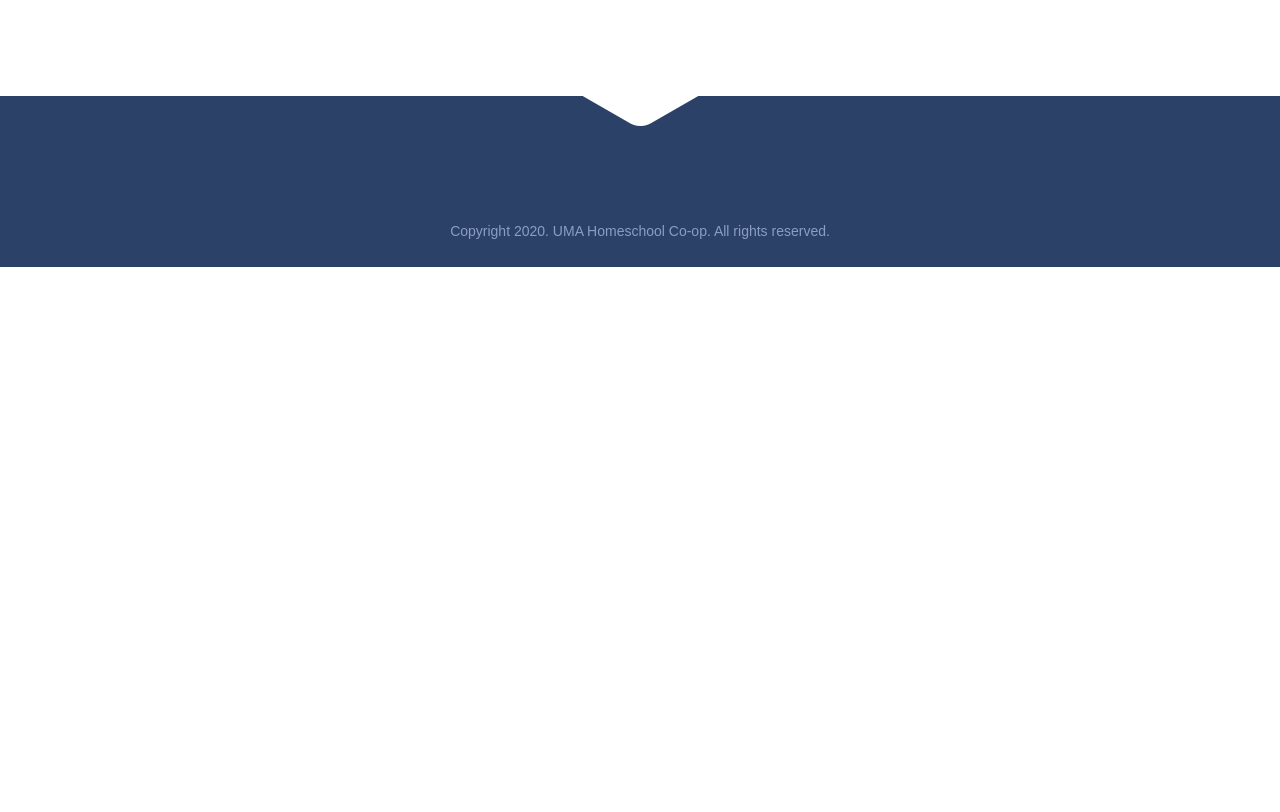
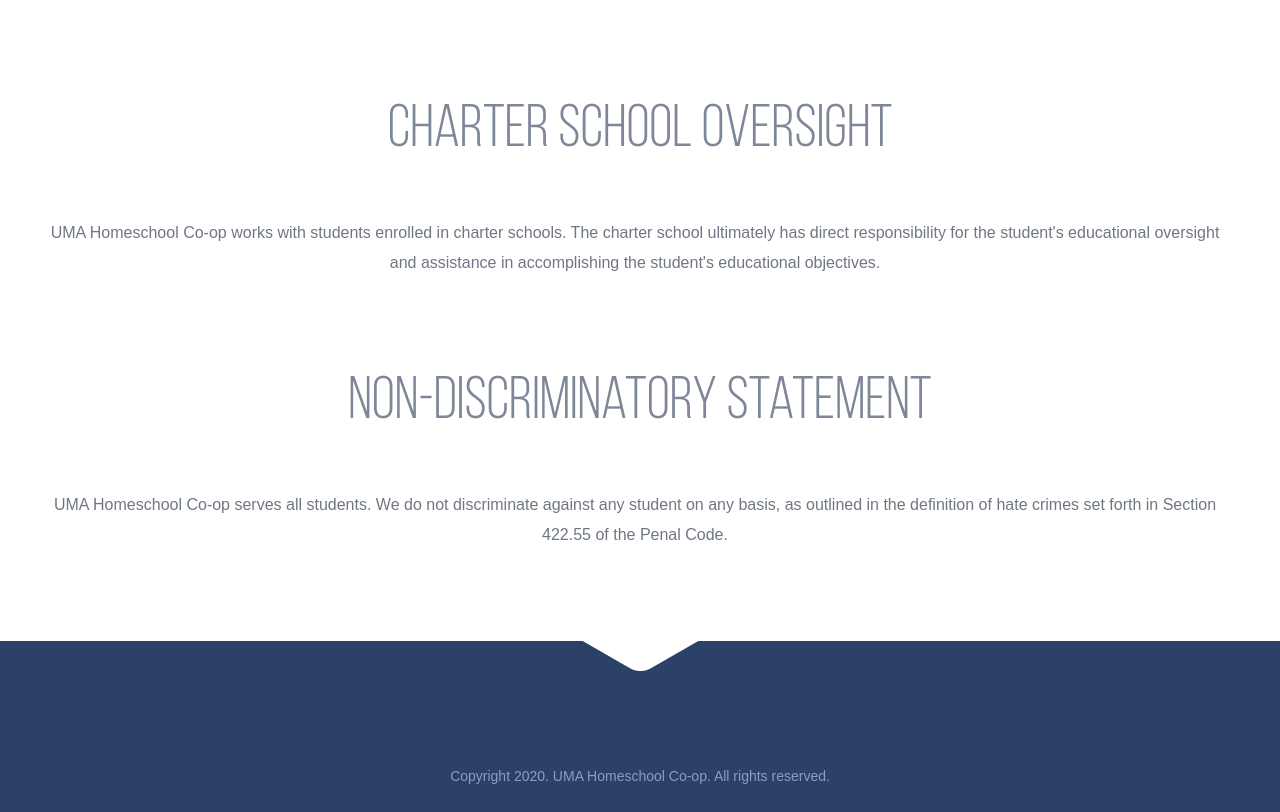
Before and after one commit to UniversalMercy/umahomeschool.github.io, a plain HTML site: page index.html in a window 1280 px wide. Shown: the part 2719-3531 px from the top of the page. Before the commit the page ends 2986 px from the top, so only its background shows below. Drawn offline with nearby package versions, Linux system fonts and the light colour scheme.

Commit message:
added statments

```diff
--- a/index.html
+++ b/index.html
@@ -102,9 +102,13 @@
       <div class="info" >
 <center>A homeschool co-op, is a group of homeschool families that come together and share in the education of their children. Parents play a key role in actively teaching classes, caring for younger children, or helping with cleaning and other tasks.</center>
 </div>
-</br>
-</br>
-</br>
+</div>
+</section>
+
+
+
+<section class="posts">
+<div class="container">
 <h2>What Are the Benefits?</h2>
 <div class="info" >
 <center>Joining a homeschool co-op provides opportunity and benefits to homeschooling children. A homeschool co-op provides a group atmosphere, which promotes socialization and group learning. Students learn skills, such as collaborating with others on projects, public speaking and team building. A co-op can also benefit parents by allowing them to share their expertise with others, and provide students opportunities that would be difficult to achieve outside a group setting.  We hope to be able to provide an environment where our youth can develop confidence in their faith, build character, and excel in all aspects of their education, thereafter becoming positive role models in society and the leaders of tomorrow.</center>
@@ -152,6 +156,26 @@
   </a>
   </section>
 
+  <section class="posts">
+<div class="container">
+<h2>Charter School Oversight</h2>
+<div class="info" >
+<center>UMA Homeschool Co-op works with students enrolled in charter schools. The charter school ultimately has direct responsibility for the student's educational oversight and assistance in accomplishing the student's educational objectives. </center>
+</div>
+</div>
+<!-- / container -->
+</section>
+
+<section class="posts">
+<div class="container">
+<h2>Non-discriminatory Statement</h2>
+<div class="info" >
+<center>UMA Homeschool Co-op serves all students. We do not discriminate against any student on any basis, as outlined in the definition of hate crimes set forth in Section 422.55 of the Penal Code.</center>
+</div>
+</div>
+<!-- / container -->
+</section>
+
 	<footer id="footer">
 		<div class="container">
 			<p class="copy">Copyright 2020. UMA Homeschool Co-op. All rights reserved.</p>
```
Lines whose indentation alone changed are shown as unchanged.
